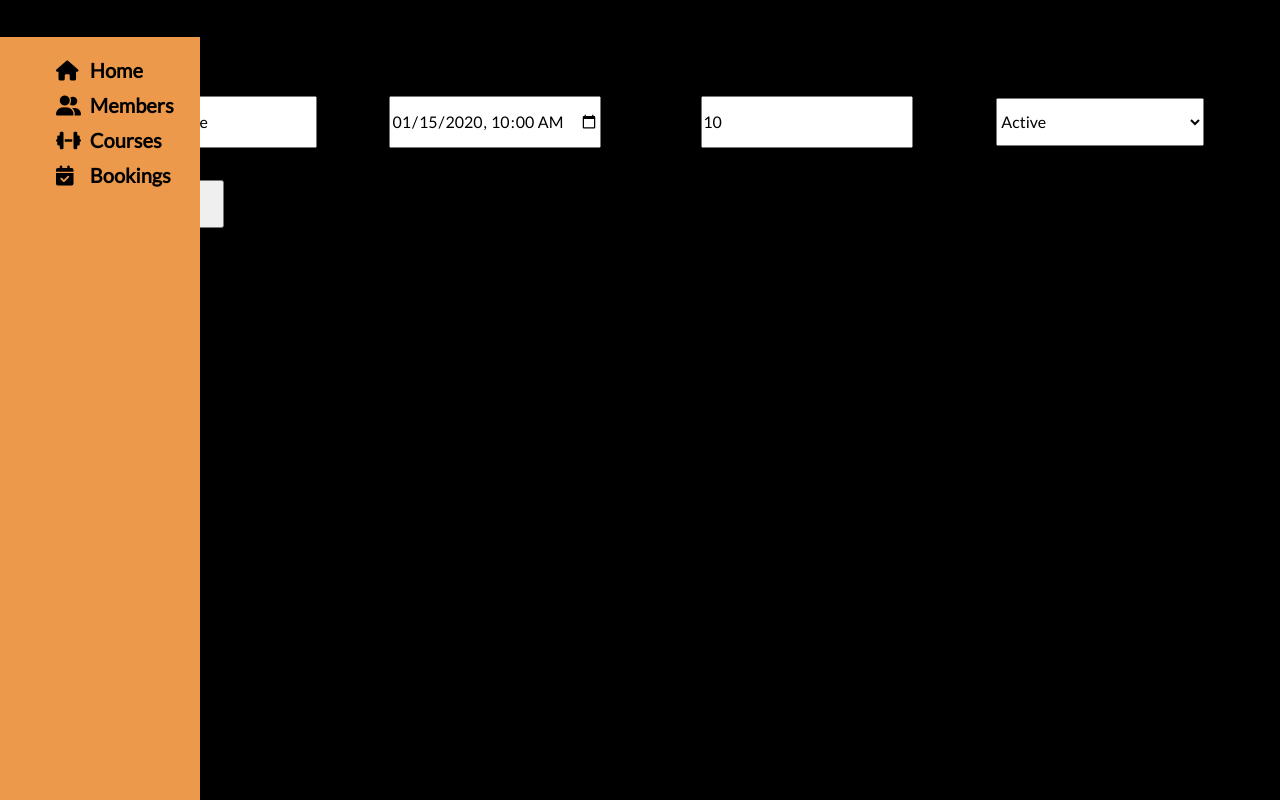
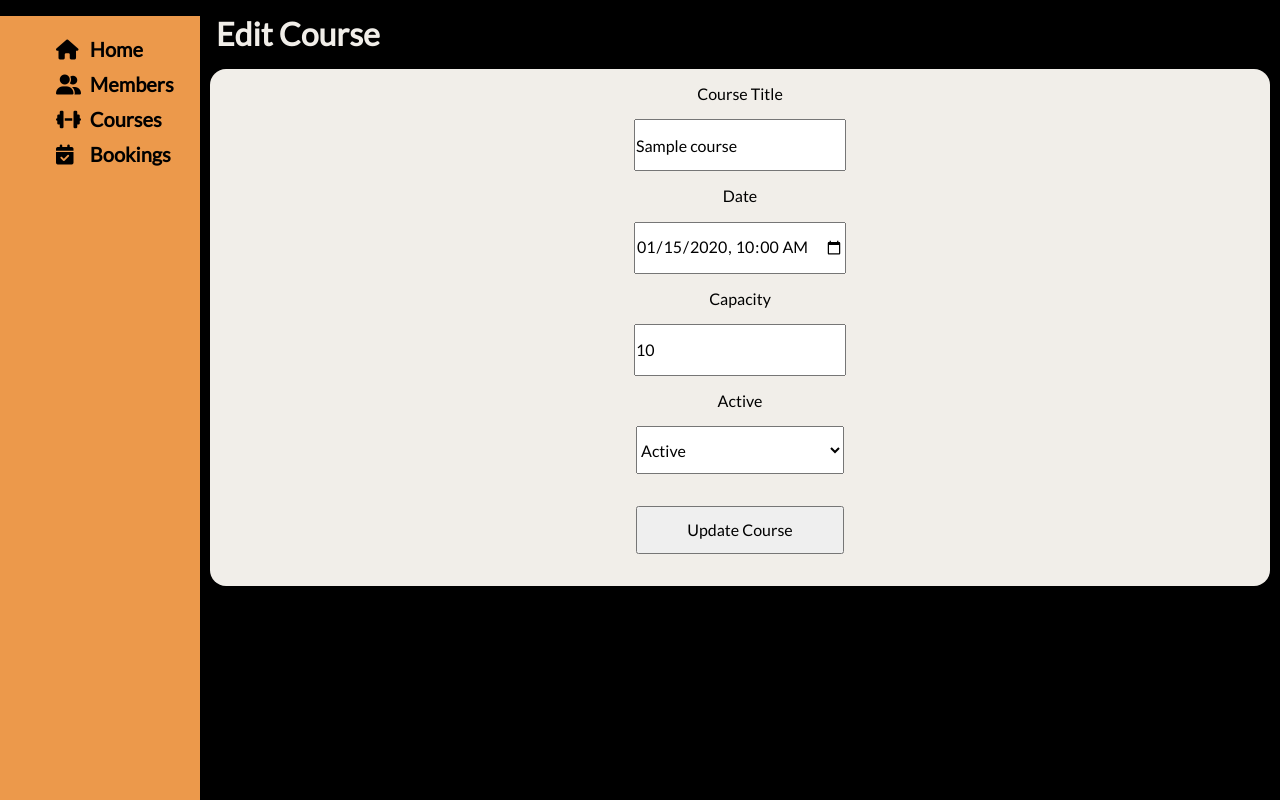
Before and after one commit to Cetins/gymmy, a Flask app: page /courses/edit/1 in a window 1280 px wide. Run offline with Flask 2, Linux system fonts and the light colour scheme; a database or web service that is not in the repository returns one stand-in record (values such as "Sample title"); some libraries are stand-ins or nearby versions.

Commit message:
edit pages layout has been fixed

```diff
--- a/templates/courses/edit.html
+++ b/templates/courses/edit.html
@@ -2,9 +2,12 @@
 
 {% block content %}
 
+<header class="title">
     <h1>Edit Course</h1>
+</header>
 
-<form action="/courses/{{course.id}}" method="post">
+<article class="container">
+    <form class="box" action="/courses/{{course.id}}" method="post">
         <label for="course">Course Title</label>
         <input type="text" name="title" value="{{course.title}}">
 
@@ -22,5 +25,6 @@
 
         <input type='submit' value="Update Course">
     </form>
+</article>
 
 {% endblock %}
--- a/templates/members/edit.html
+++ b/templates/members/edit.html
@@ -2,9 +2,12 @@
 
 {% block content %}
 
+<header class="title">
     <h1>Edit Member</h1>
+</header>
 
-<form action="/members/{{member.id}}" method="post">
+<article class="container">
+    <form class="box" action="/members/{{member.id}}" method="post">
         <label for="member">Member Name</label>
         <input type="text" name="member_name" value="{{member.name}}">
 
@@ -22,5 +25,6 @@
 
         <input type='submit' value="Update Member">
     </form>
+</article>
 
 {% endblock %}
```
Lines whose indentation alone changed are shown as unchanged.
